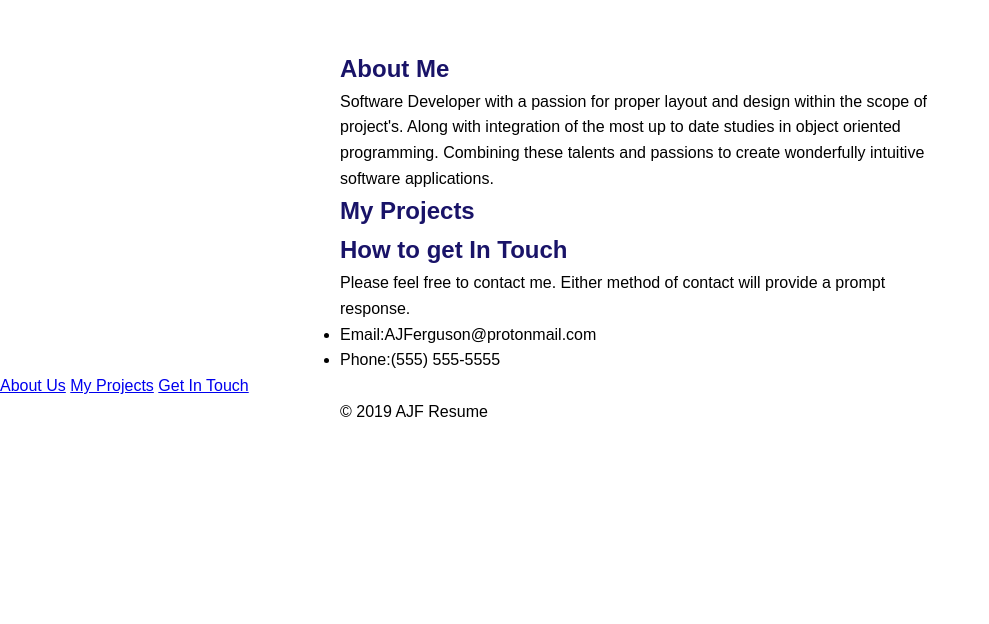
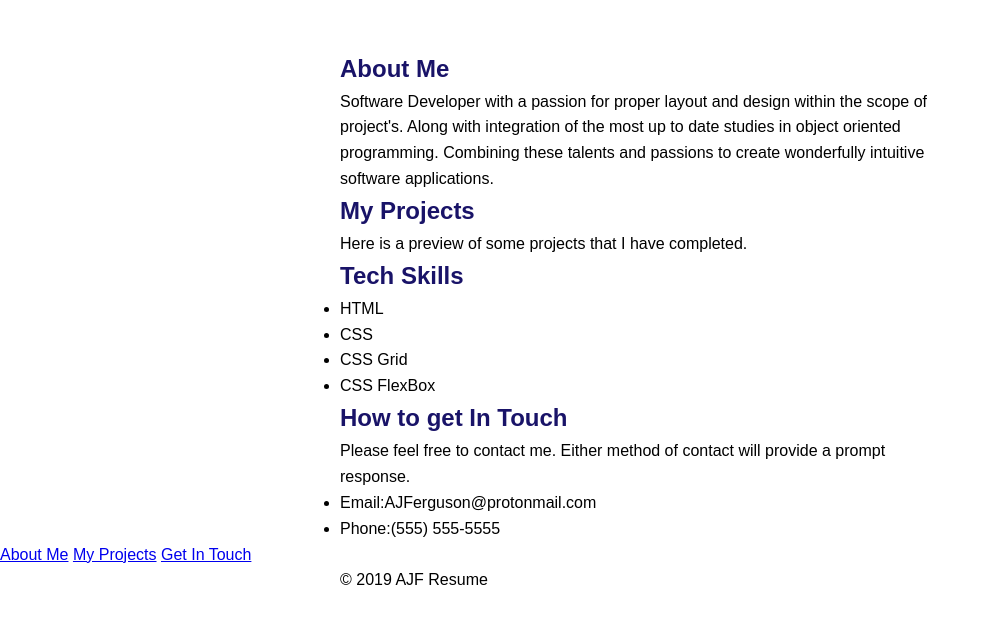
Before and after one commit to jen3ten/AJ-Ferguson123.github.io, a plain HTML site: page index.html in a window 1280 px wide. Shown: the part 164-788 px from the top of the page, without its empty margins (0-989 px from the left). Drawn offline with Linux system fonts and the light colour scheme.

Commit message:
tech skills html add

```diff
--- a/index.html
+++ b/index.html
@@ -13,18 +13,20 @@
         <main>
             <section id="aboutMe">
                 <h2>About Me</h2>
-                <p>Software Developer with a passion for proper layout and design within the scope of project's. Along with integration of the most up to date studies in object oriented programming. Combining these talents and passions to create wonderfully intuitive software applications.
-
-
-                </p>
+                <p>Software Developer with a passion for proper layout and design within the scope of project's. Along with integration of the most up to date studies in object oriented programming. Combining these talents and passions to create wonderfully intuitive software applications. </p>
             </section>
-            <section id="myProjects">
+            <section class="myProjects">
                 <h2>My Projects</h2>
-                <p>
-
-
-                </p>
-
+                <p>Here is a preview of some projects that I have completed.</p>
+                </section>
+                <section id="techSkills">
+                    <h2>Tech Skills</h2>
+                    <ul>
+                         <li>HTML</li>
+                         <li>CSS</li>
+                         <li>CSS Grid</li>
+                         <li>CSS FlexBox</li>
+                    </ul>
                 </section>
                 <section id="getInTouch">
                     <h2>How to get In Touch</h2>
@@ -36,7 +38,7 @@
                 </section>
         </main>
         <nav>
-          <a href="#aboutMe">About Us</a>
+          <a href="#aboutMe">About Me</a>
           <a href="myProjects">My Projects</a>
           <a href="getInTouch">Get In Touch</a>
         </nav>
--- a/style.css
+++ b/style.css
@@ -22,3 +22,6 @@ header{
     padding: 3em 0;
 
 }
+#myprojects{
+
+}
```
Also changed, not shown: ignore/csharp.txt (deleted).
